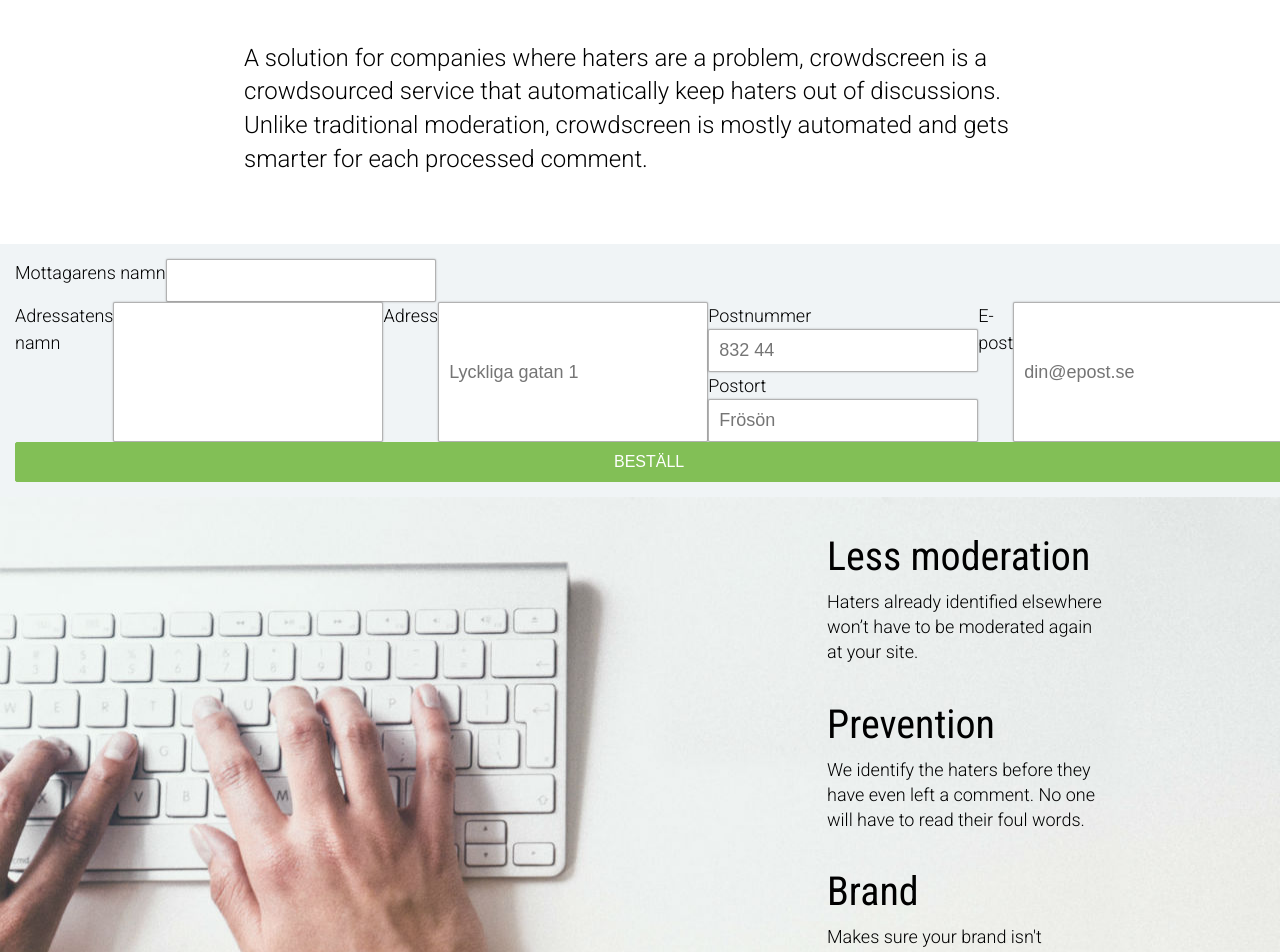
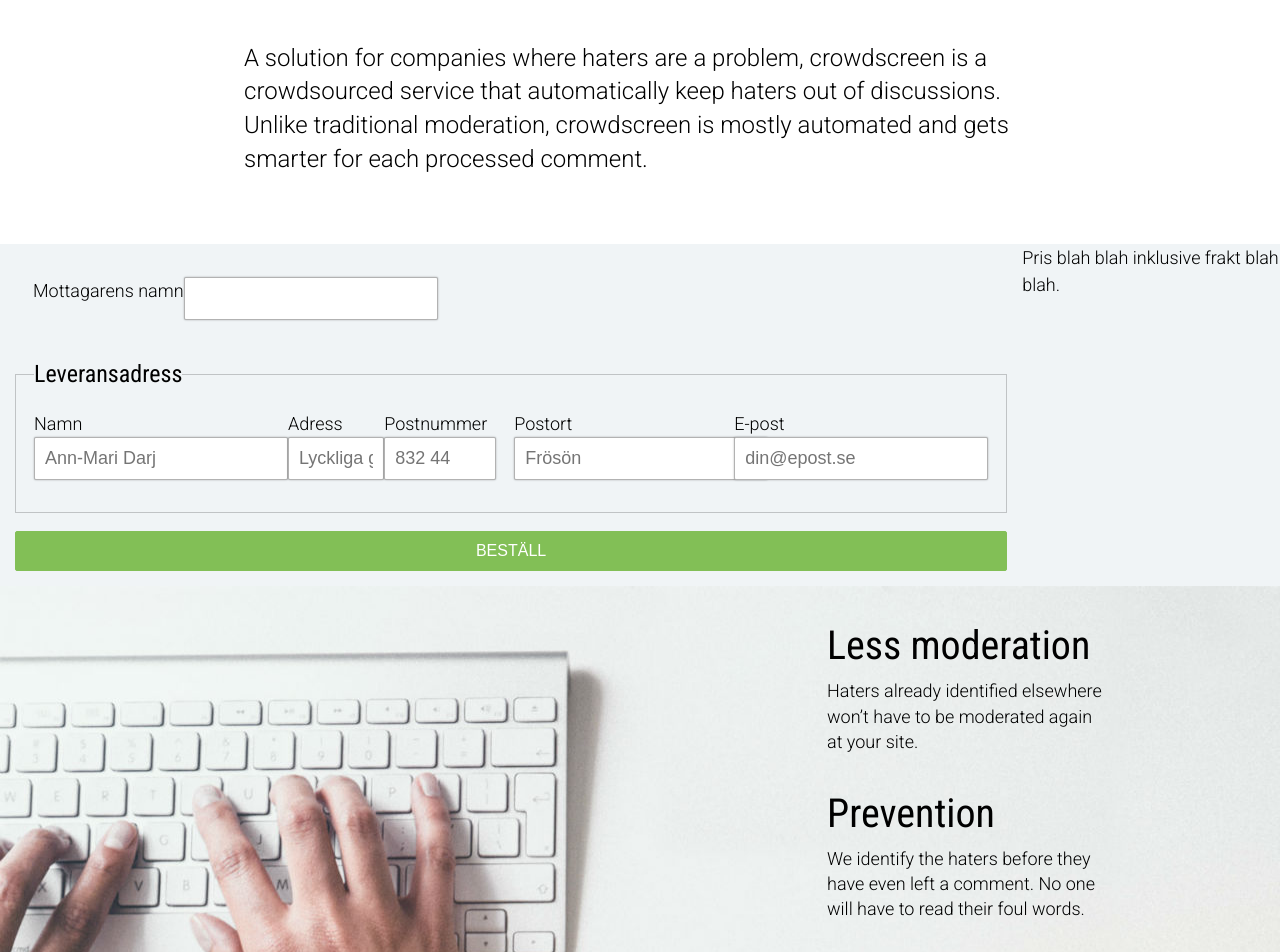
Before and after one commit to amo222/amo222.github.io, a Jekyll site: the page built from index.html, in a window 1280 px wide. Shown: the part 881-1833 px from the top of the page. Built offline with Jekyll 4.4.1, drawn with Linux system fonts in a browser that asks for light colours; nearby versions of some CDN libraries.

Commit message:
Form style

```diff
--- a/assets/stylesheets/_modules/_colours.scss
+++ b/assets/stylesheets/_modules/_colours.scss
@@ -15,6 +15,7 @@ $color-monza: 		#d60f0f;
 $color-woodsmoke:		#131516;
 $color-regentGray:      #848fa8;
 $color-gallery:         #F0F0F0;
+$color-grey20:			rgba(0,0,0,0.20);
 $color-grey30:			rgba(0,0,0,0.30);
 
 //Greens
@@ -41,6 +42,7 @@ $color-linkActive:		    $color-woodsmoke;
 
 $color-formInputBorder:		$color-grey30;
 $color-formInputShadow:		$color-grey30;
+$color-formFieldsetBorder:  $color-grey20;
 
 $color-uspBackground:       $color-aquaHaze;
 $color-how:                 $color-mantis;
--- a/assets/stylesheets/main.scss
+++ b/assets/stylesheets/main.scss
@@ -154,9 +154,32 @@
     @include justify-content(center);
     padding: 15px;
 }
+.form_legend {
+    font-family: $fontFamily-default;
+    font-size: $fontSize-x6;
+}
 //Order form
 .fieldset {
     @include flexbox();
+    margin-bottom: 1em;
+    padding: 1em;
+}
+.fieldset--sender {
+    border: 1px solid $color-formFieldsetBorder;
+}
+.form_zipCity {
+    @include flexbox();
+    @include justify-content(space-between);
+    width: 350px;
+}
+.form_subgroup {
+    @include flexbox();
+    @include flex-direction(column);
+    margin-bottom: 0.8em;
+}
+.form_subgroup--zip {
+    margin-right: 1em;
+    width: 7rem;
 }
 .form_input {
 	@include box-shadow(0,0, 2px, $color-formInputShadow, false);
@@ -166,10 +189,9 @@
 	outline: none;
 	padding: 10px;
 	text-decoration: none;
-
-    @media(min-width: 450px) {
-        min-width: 15em;
-    }
+}
+.form_input--adress {
+    width: 100%;
 }
 .form_submit {
     @include raisedButton($color-mantis,$color-textSecondary);
--- a/index.html
+++ b/index.html
@@ -14,36 +14,45 @@ layout: default
 <div class="section section--order">
     <form class="form" method="POST" action="http://formspree.io/annmari.darj@gmail.com">
         <fieldset class="fieldset fieldset--receiver">
-            <label for="receiver_name">Mottagarens namn</label>
+            <label class="form_label" for="receiver_name">Mottagarens namn</label>
             <input id="receiver_name" type="input" class="form_input" name="receiver_name">
         </fieldset>
 
         <fieldset class="fieldset fieldset--sender">
-            <label for="sender_name">Adressatens namn</label>
-            <input id="sender_name" type="input" class="form_input" name="sender_name">
+            <legend class="form_legend">Leveransadress</legend>
+            <div class="form_subgroup">
+                <label for="sender_name">Namn</label>
+                <input id="sender_name" type="input" placeholder="Ann-Mari Darj" class="form_input" name="sender_name">
+            </div>
 
-            <label for="adress">Adress</label>
-            <input id="adress" type="input" placeholder="Lyckliga gatan 1" class="form_input" name="adress">
+            <div class="form_subgroup">
+                <label class="form_label" for="adress">Adress</label>
+                <input id="adress" type="input" placeholder="Lyckliga gatan 1" class="form_input form_input--adress" name="adress">
+            </div>
 
             <div class="form_zipCity">
-                <div>
-                    <label for="zip">Postnummer</label>
+                <div class="form_subgroup form_subgroup--zip">
+                    <label class="form_label" for="zip">Postnummer</label>
                     <input id="zip" type="input" placeholder="832 44" class="form_input" name="zip">
                 </div>
 
-                <div>
-                    <label for="city">Postort</label>
+                <div class="form_subgroup">
+                    <label class="form_label" for="city">Postort</label>
                     <input id="city" type="input" placeholder="Frösön" class="form_input" name="city">
-
                 </div>
             </div>
 
-            <label for="email">E-post</label>
-            <input id="email" type="email" class="form_input" placeholder="din@epost.se" name="_replyto">
+            <div class="form_subgroup">
+                <label for="email">E-post</label>
+                <input id="email" type="email" class="form_input" placeholder="din@epost.se" name="_replyto">
+            </div>
         </fieldset>
 
         <input type="submit" class="form_submit" value="Beställ">
     </form>
+    <div class="">
+        Pris blah blah inklusive frakt blah blah.
+    </div>
 </div>
 <div class="section section--usps">
     <div class="inner">
```
Also changed, not shown: 2 other files.
